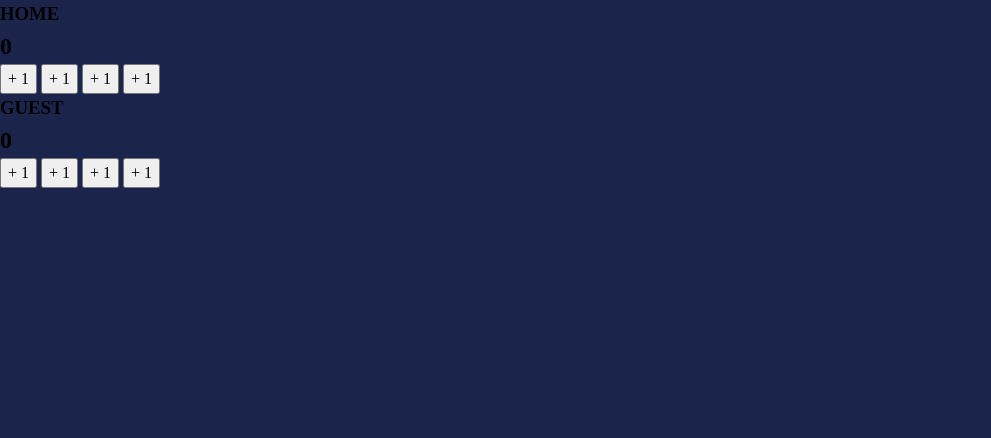
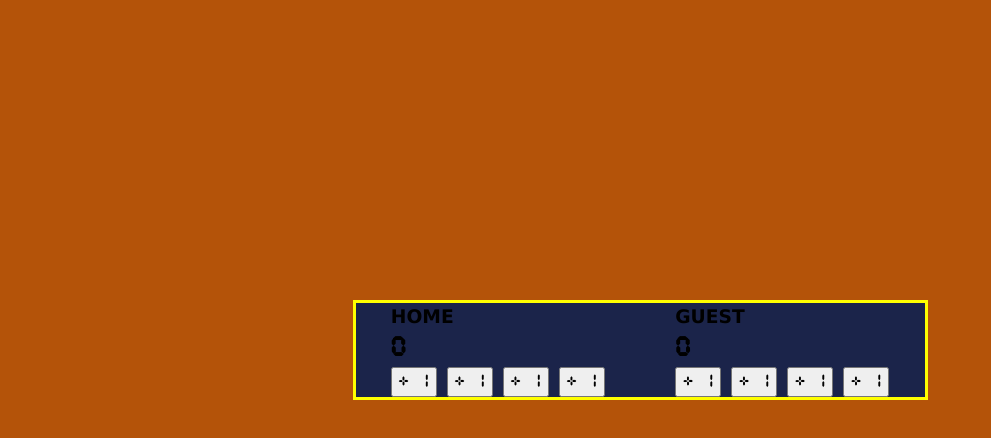
Before and after one commit to xAnDrOm3dAx/basketball-scoreboard, a plain HTML site: page index.html in a window 1280 px wide. Shown: the whole page, without its empty margins (0-991 px from the left). Drawn offline with Linux system fonts and the light colour scheme.

Commit message:
Initial style scoreboard container

```diff
--- a/style.css
+++ b/style.css
@@ -44,13 +44,43 @@
   #root, #__next {
     isolation: isolate;
   }
-/* End CSS Reset */
+
+/* End of CSS Reset - Start of Styling */
+
+html {
+  background-color: #B45309;
+}
+
+/* Fonts */
+
+@font-face {
+  font-family: 'Cursed Timer';
+  src: url(assets/CursedTimer.ttf);
+  font-weight: 400;
+  font-style: normal;
+}
+
+/* Variables */
+
+h3 {
+  font-family: Verdana, sans-serif;
+}
 
 
-  .container {
-    background-color: #1B244A;
+/* Scoreboard Container */
+
+  body {
+    font-family: 'Cursed Timer', Verdana, sans-serif
   }
 
-  body {
+  .scoreboard-container {
     background-color: #1B244A;
+    max-width: 575px;
+    margin-left: auto;
+    margin-right: auto;
+    margin-top: 300px;
+    border: 3px solid yellow;
+    display: flex;
+    flex-wrap: wrap;
+    justify-content: space-around;
   }
```
